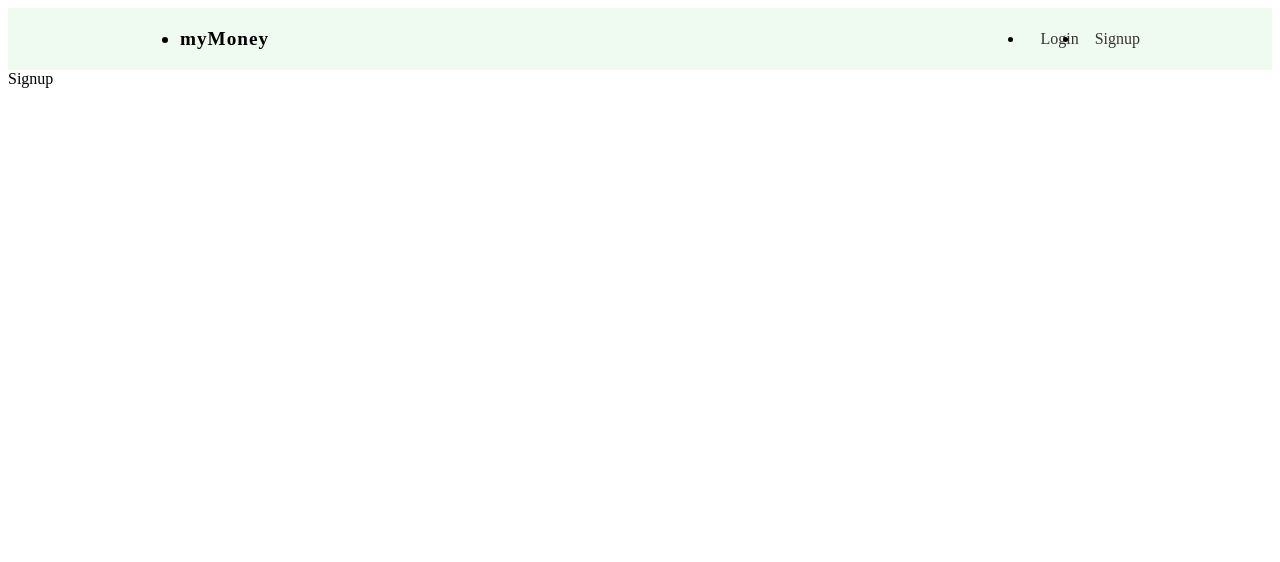
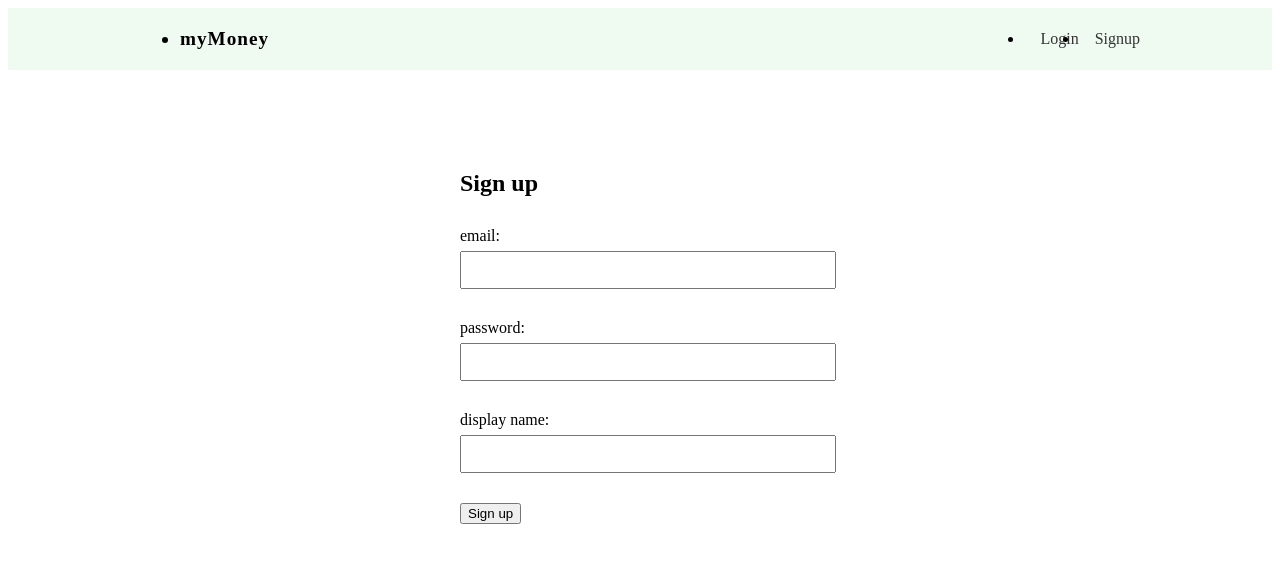
Before and after one commit to chubinashvili/finance-tracker, a React (Create React App) app: page /signup in a window 1280 px wide. Shown: the top 562 px of the page. Built offline with nearby package versions, Linux system fonts and the light colour scheme; the HTML template or start-up script is replaced by a standard one.

Commit message:
added signup form & its styles

```diff
--- a/src/pages/signup/Signup.js
+++ b/src/pages/signup/Signup.js
@@ -1,8 +1,46 @@
+import { useState } from 'react';
+
+// styles
 import styles from './Signup.module.css';
 
 const Signup = () => {
+  const [email, setEmail] = useState('');
+  const [password, setPassword] = useState('');
+  const [displayName, setDisplayName] = useState('');
+
+  const handleSubmit = (e) => {
+    e.preventDefault();
+    console.log(email, password, displayName);
+  }
   return (
-    <div>Signup</div>
+    <form onSubmit={handleSubmit} className={styles['signup-form']}>
+      <h2>Sign up</h2>
+      <label>
+        <span>email:</span>
+        <input
+          type="email"
+          onChange={(e) => setEmail(e.target.value)}
+          value={email}
+        />
+      </label>
+      <label>
+        <span>password:</span>
+        <input
+          type="password"
+          onChange={(e) => setPassword(e.target.value)}
+          value={password}
+        />
+      </label>
+      <label>
+        <span>display name:</span>
+        <input
+          type="text"
+          onChange={(e) => setDisplayName(e.target.value)}
+          value={displayName}
+        />
+      </label>
+      <button className='btn'>Sign up</button>
+    </form>
   )
 }
 
--- a/src/pages/signup/Signup.module.css
+++ b/src/pages/signup/Signup.module.css
@@ -0,0 +1,19 @@
+.signup-form {
+    max-width: 360px;
+    margin: 60px auto;
+    padding: 20px;
+  }
+  .signup-form label {
+    display: block;
+    margin: 30px auto;
+  }
+  .signup-form span {
+    display: block;
+    margin-bottom: 6px;
+  }
+  .signup-form input {
+    padding: 8px 6px;
+    font-size: 1em;
+    color: #777;
+    width: 100%;
+  }
```
